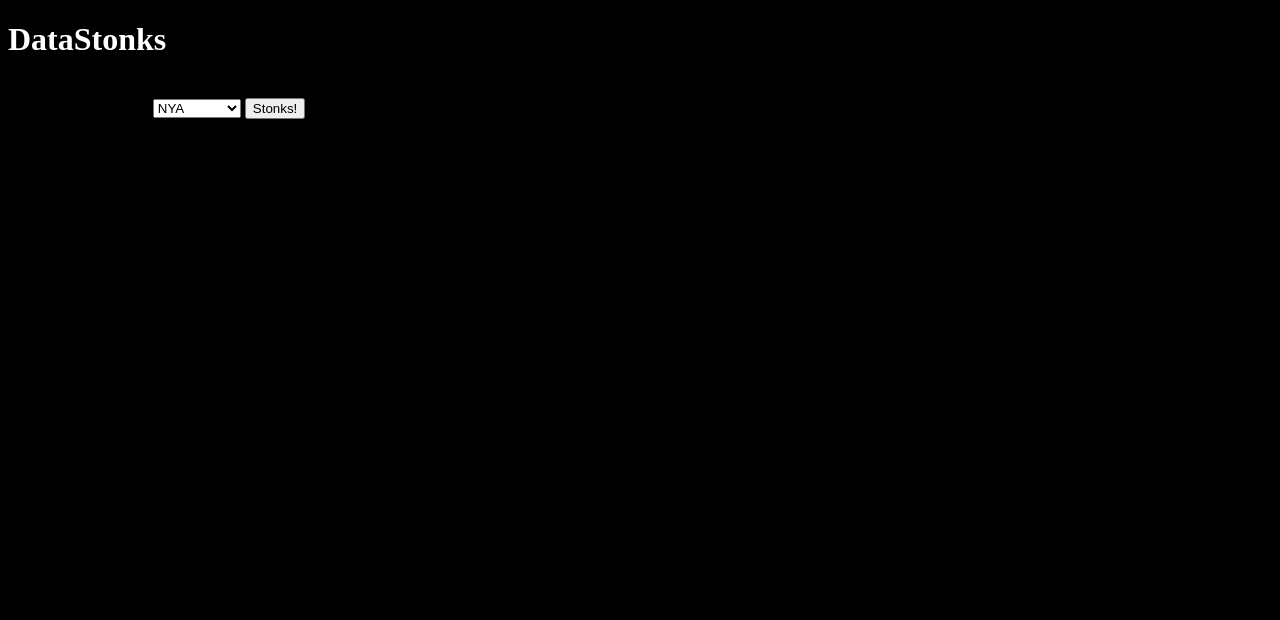
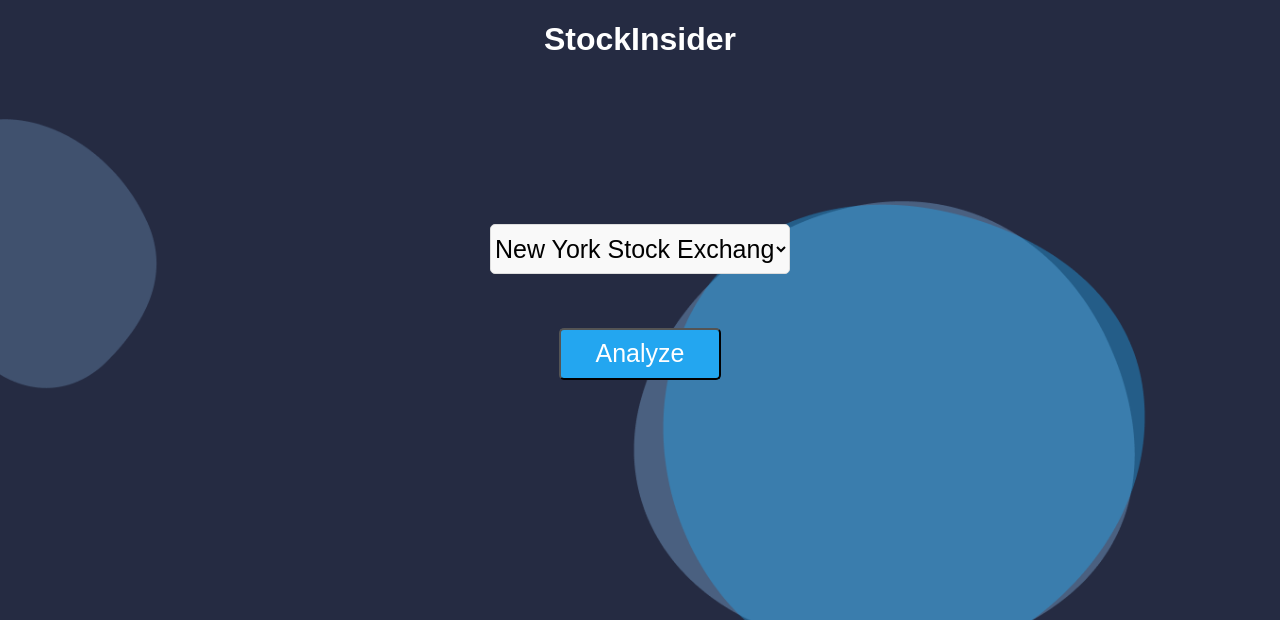
Before and after one commit to neeltron/DataStonks, a Flask app: page / in a window 1280 px wide. Shown: the top 620 px of the page. Run offline with Flask 2, Linux system fonts and the light colour scheme; parts of the project's set-up code (start-up, migrations or seed data) failed here and were passed over.

Commit message:
added front-end

```diff
--- a/templates/hello_world.html
+++ b/templates/hello_world.html
@@ -1,27 +1,62 @@
 <!doctype html>
 <html>
+  <style>
+    body {
+  background: url('static/bg.png') no-repeat center center fixed;
+  -webkit-background-size: cover;
+  -moz-background-size: cover;
+  -o-background-size: cover;
+  background-size: cover;
+}
+h1 {
+      font-family: "Arial";
+    }
+  </style>
  <body bgcolor = "black">
-  <h1 style = "color: white;">DataStonks</h1>
+   <center>
+  <h1 style = "color: white;">StockInsider</h1>
+  <br>
+  <br>
+  <br>
+  <br>
+  <br>
+  <br>
+  <br>
   <br>
   <form method="post">
-  <label for = "stocks">Select a Stock Market</label>
-  <select name = "stock" id = "stock">
-    <option value = "NYA">NYA</option>
-    <option value = "IXIC">IXIC</option>
-    <option value="HSI">HSI</option>
-    <option value="000001.SS"></option>
+  <select name = "stock" id = "stock" style="
+height: 50px;
+width: 300px;
+background: #F9F9F9;
+border: 1px solid #DDDDDD;
+box-sizing: border-box;
+border-radius: 5px;
+font-size: 25px;">
+    <option value = "NYA">New York Stock Exchange</option>
+    <option value = "IXIC">NASDAQ Composite</option>
+    <option value="HSI">Hang Seng Index</option>
+    <option value="000001.SS">Shanghai Stock Exchange Composite</option>
     <option value="GSPTSE">GSPTSE</option>
     <option value="399001.SZ">399001.SZ</option>
-    <option value="NSEI">NSEI</option>
+    <option value="NSEI">National Stock Exchange, India</option>
     <option value="GDAXI">GDAXI</option>
-    <option value="KS11">KS11</option>
+    <option value="KS11">Korea Composite Stock Exchange</option>
     <option value="SSMI">SSMI</option>
-    <option value="TWII">TWII</option>
+    <option value="TWII">Taiwan Weighed Index</option>
     <option value="J203.JO">J203.JO</option>
-    <option value="N225">N225</option>
-    <option value="N100">N100</option>
-  </select>
-  <button>Stonks!</button>
+    <option value="N225">Nikkei 225 Stock Index</option>
+    <option value="N100">Motilal Oswal Nasdaq 100 ETF</option>
+  </select><br><br>
+  <br>
+  <br>
+  <button style = "width: 162px;
+height: 52px;
+background: #23A6F0;
+color: white;
+font-family: Arial;
+font-size: 25px;
+border-radius: 5px;">Analyze</button>
   </form>
+   </center>
 </body>
 </html>
```
Also changed, not shown: templates/index.html (+15 -1 lines), static/bg.png (added), static/bg2.png (added).
